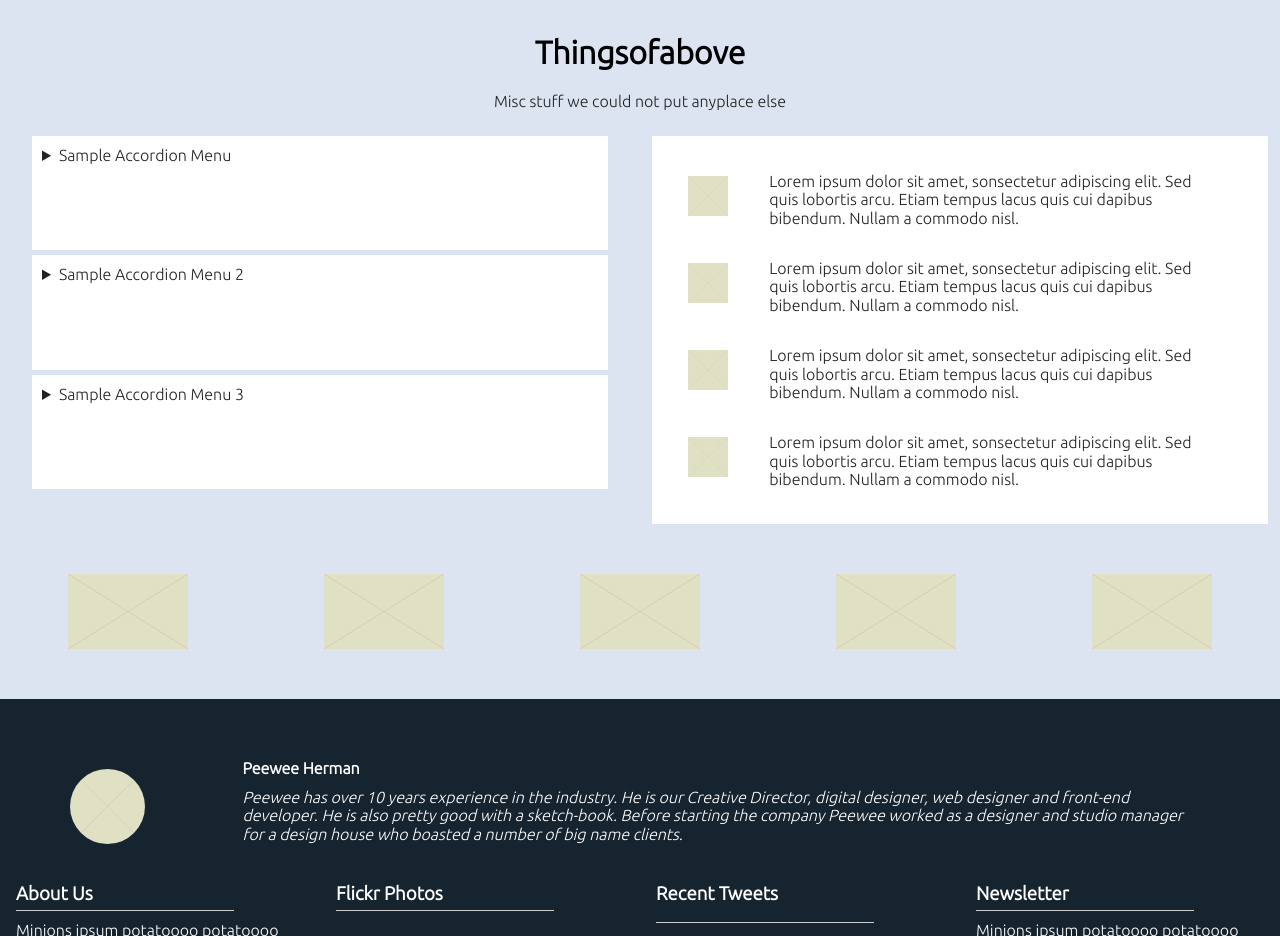
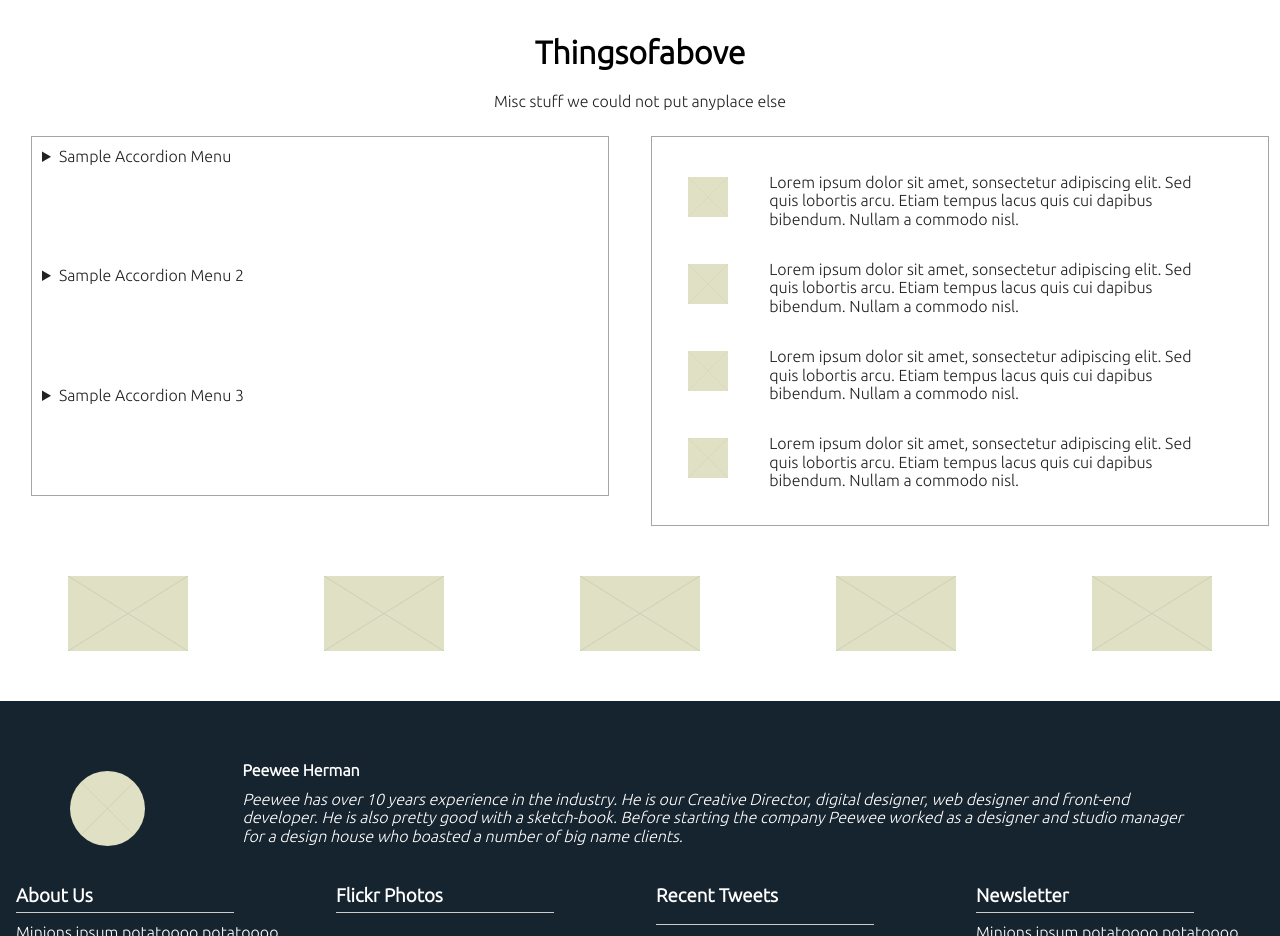
Before and after one commit to irenewuu/project1-lab03, a website built with Parcel: page index.html in a window 1280 px wide. Shown: the part 2800-3736 px from the top of the page. Built offline with nearby package versions, Linux system fonts and the light colour scheme.

Commit message:
final commit

```diff
--- a/css/main.css
+++ b/css/main.css
@@ -187,7 +187,6 @@ body > p, .column > p, h3 {
 /* footer */
 footer {
   background-color: #16242f;
-  /* width: 100vw; */
   margin: 0 -20px 0 -20px;
   padding: 0;
 }
@@ -264,9 +263,6 @@ hr {
 
 .row {
   display: grid;
-  /* width: 85vw; */
-  /* min-width: 60rem;
-  max-width: 85rem; */
   margin: 0;
 }
 
@@ -382,11 +378,11 @@ hr {
    ========================================================================== */
 
    /* small only --mobile version */
-@media screen and (max-width: 39.9375em) {
+/* @media screen and (max-width: 39.9375em) {
   html {
     background-color: lavender;
   }
-}
+} */
 
 /* medium and up */
 /* @media screen and (min-width: 40em) {
@@ -399,9 +395,9 @@ hr {
 /* medium only --tablet version*/
 @media screen and (min-width: 40em) {
 
-  html {
+  /* html {
     background-color: rgb(179, 179, 231);
-  }
+  } */
   body {
     margin-left: 40px;
     margin-right: 40px;
@@ -426,14 +422,12 @@ hr {
   }
 
   .heroimg > img {
-    /* width: 90%; */
     max-height: 300px;
   }
 
 /* hero image with the two side buttons  */
   .heroimg {
     position: relative;
-    /* margin-bottom: 50px; */
   }
 
   .intro {
@@ -477,6 +471,7 @@ hr {
   /* accordion menu near end of body */
   .accordionSection {
     margin-bottom: 30px;
+    border: 1px solid rgb(165, 165, 165);
   }
   .accordionMenu {
     background-color: white;
@@ -501,6 +496,7 @@ hr {
     background-color: white;
     margin: 0 auto;
     padding: 20px;
+    border: 1px solid rgb(165, 165, 165);
   }
   .tabs > img {
     max-width: 40px;
@@ -530,7 +526,6 @@ hr {
   .footerSections > div {
     max-width: 300px;
     max-height: 300px;
-    /* margin: 60px; */
   }
 
   .profileSum > img {
@@ -548,7 +543,6 @@ hr {
   .socialMedia > input {
     max-width: 30px;
     max-height: 30px;
-    /* margin: 0; */
   }
 
   .twitter > h3,
@@ -564,7 +558,6 @@ hr {
   }
 
   .newsletter > div > .sendBtn {
-    /* max-height: 10px; */
     margin: 0;
     width: 100%;
     height: 100%;
@@ -593,8 +586,8 @@ hr {
   .bgDeco {
     width: 50vw;
     position: relative;
-    /* right: 0; */
   }
+
 /* ==============================
     layout
     ============================= */
@@ -642,9 +635,9 @@ hr {
 /* large and up */
 @media screen and (min-width: 64em) {
 
-  html {
+  /* html {
     background-color: rgb(220, 228, 241);
-  }
+  } */
 
   body {
     margin-left: 200px;
@@ -689,12 +682,11 @@ hr {
     width: 17vw;
   }
 
-
   .bgDeco {
     width: 30vw;
     position: relative;
-    /* right: 0; */
   }
+
 /* ==============================
     layout
     ============================= */
@@ -715,9 +707,9 @@ hr {
 /* large only --desktop version*/
 @media screen and (min-width: 64em) and (max-width: 74.9375em) {
 
-  html {
+  /* html {
     background-color: lavender;
-  }
+  } */
 
   body {
     margin-left: 100px;
@@ -734,7 +726,6 @@ hr {
     margin: 0 auto;
   }
   .profileSum {
-    /* margin-left: 100px; */
     margin-right: 100px;
   }
 
```
